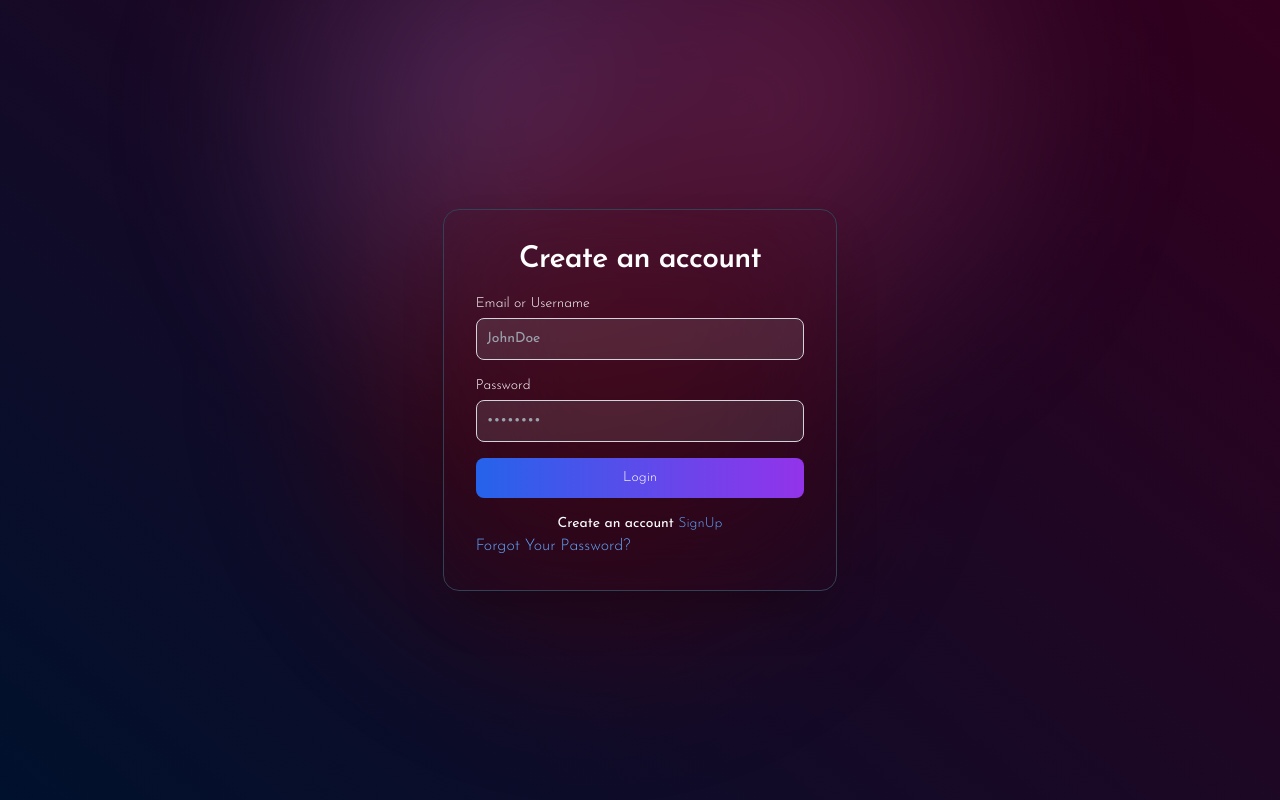
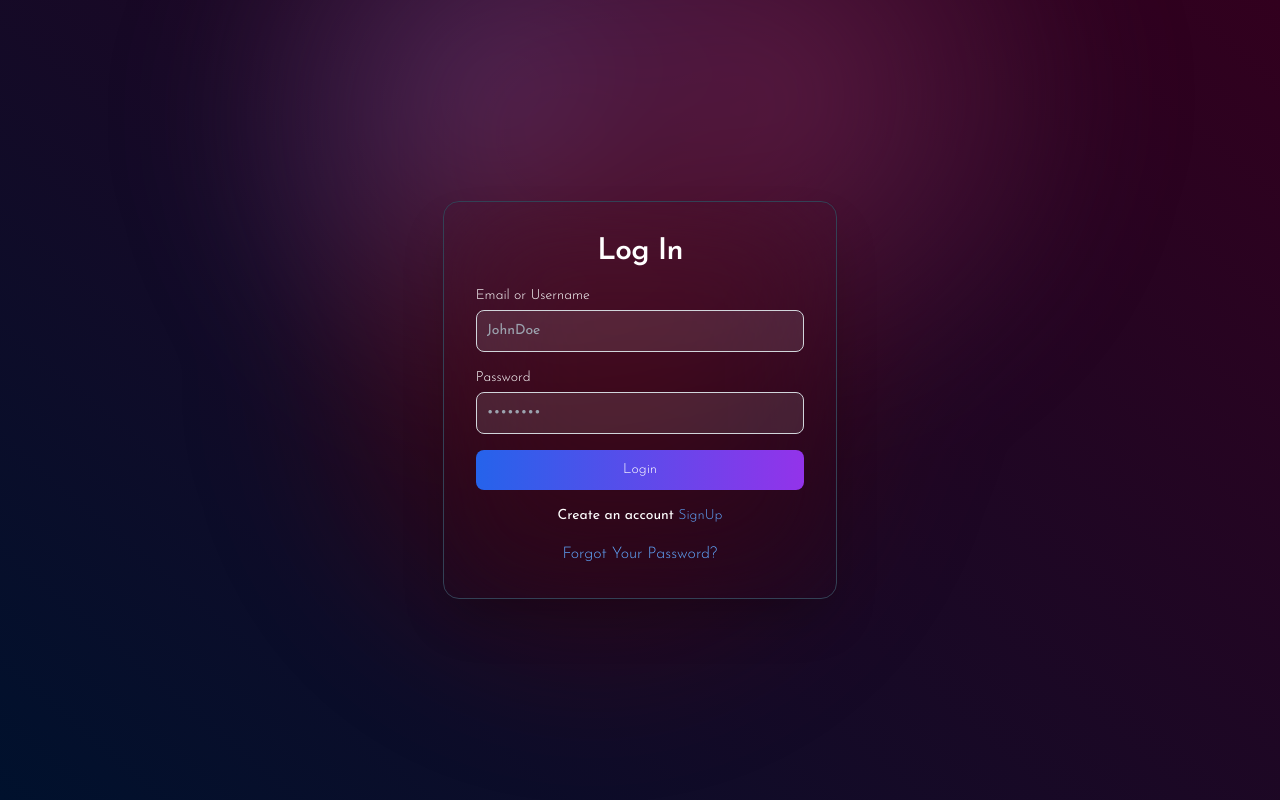
Before and after one commit to Himaanshuuuu04/Flixie.io, a React (Vite) app in the folder Client/: page /#/Login in a window 1280 px wide. Built offline with nearby package versions, Linux system fonts and the light colour scheme; no server answers; a web font is replaced by a local one.

Commit message:
Fixing minor bugs

```diff
--- a/Client/src/App.jsx
+++ b/Client/src/App.jsx
@@ -26,7 +26,7 @@ function App() {
               <Route path="Forgot" element={<ForgotPassword />} />
               <Route path="Moviedetails/:id" element={<Moviedetails />} />
               <Route path="Favourite" element={<Favourite />} />
-              {/* <Route path="*" element={<NotFound />} /> */}
+              <Route path="*" element={<NotFound />} />
             </Routes>
           </HashRouter>
         </AuthProvider>
--- a/Client/src/components/NavBar.jsx
+++ b/Client/src/components/NavBar.jsx
@@ -56,7 +56,7 @@ export default function NavBar() {
               </NavLink>
             </li>
             {/* Add other NavLinks similarly */}
-            <li className="text-lg">
+            {/* <li className="text-lg">
               <NavLink
                 to="/TopGrossing"
                 className={({ isActive }) =>
@@ -68,7 +68,7 @@ export default function NavBar() {
                 <img src={Arrow} alt="top grossing" className="h-6 -mt-1" />
                 <span>Top Grossing</span>
               </NavLink>
-            </li>
+            </li> */}
             <li className="text-lg">
               <NavLink
                 to="/Favourite"
@@ -157,7 +157,7 @@ export default function NavBar() {
                 </NavLink>
               </li>
               {/* Add other NavLinks similarly */}
-              <li className="text-lg">
+              {/* <li className="text-lg">
                 <NavLink
                   to="/TopGrossing"
                   className={({ isActive }) =>
@@ -169,7 +169,7 @@ export default function NavBar() {
                   <img src={Arrow} alt="top grossing" className="h-6 -mt-1" />
                   <span>Top Grossing</span>
                 </NavLink>
-              </li>
+              </li> */}
               <li className="text-lg">
                 <NavLink
                   to="/Favourite"
--- a/Client/src/components/routes/Login.jsx
+++ b/Client/src/components/routes/Login.jsx
@@ -73,7 +73,7 @@ const Login = () => {
             <div className="w-full border border-slate-700 rounded-2xl backdrop-filter backdrop-blur-3xl shadow-2xl">
               <div className="p-6 space-y-4 sm:p-8">
                 <p className="text-2xl font-semibold leading-tight tracking-tight text-center md:text-3xl">
-                  Create an account
+                  Log In
                 </p>
                 <div>
                   <label className="block mb-1 text-sm md:text-md font-light">Email or Username</label>
@@ -109,9 +109,12 @@ const Login = () => {
                     SignUp
                   </Link>
                 </p>
-                <Link to="/Forgot" className="text-blue-400 hover:underline font-light text-center">
-                  Forgot Your Password?
-                </Link>
+                <div className="text-center">
+                  <Link to="/Forgot" className="text-blue-400 hover:underline font-light">
+                    Forgot Your Password?
+                  </Link>
+                </div>
+
               </div>
             </div>
           </div>
```
